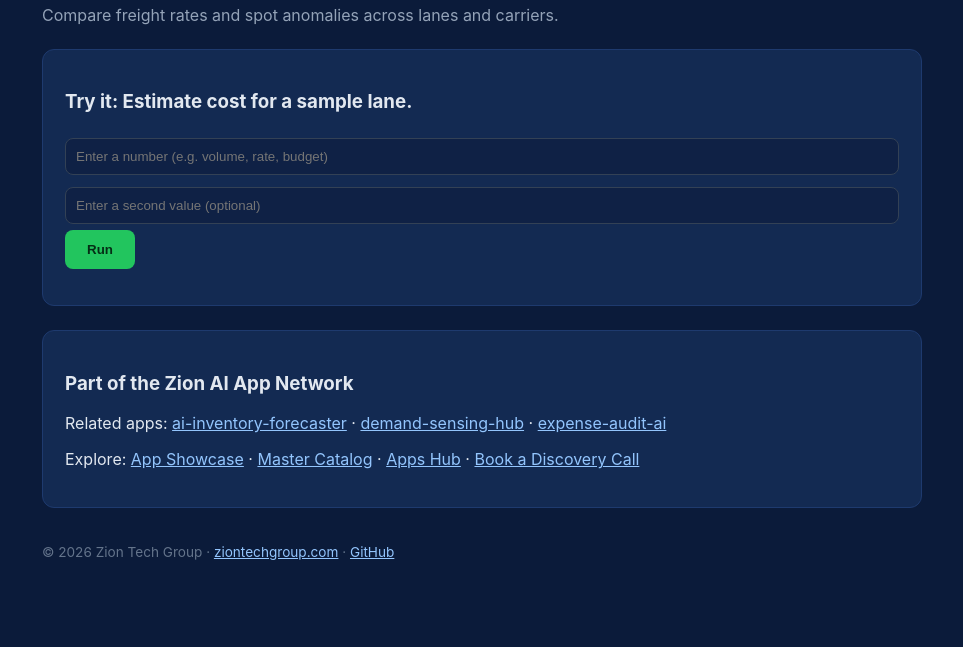
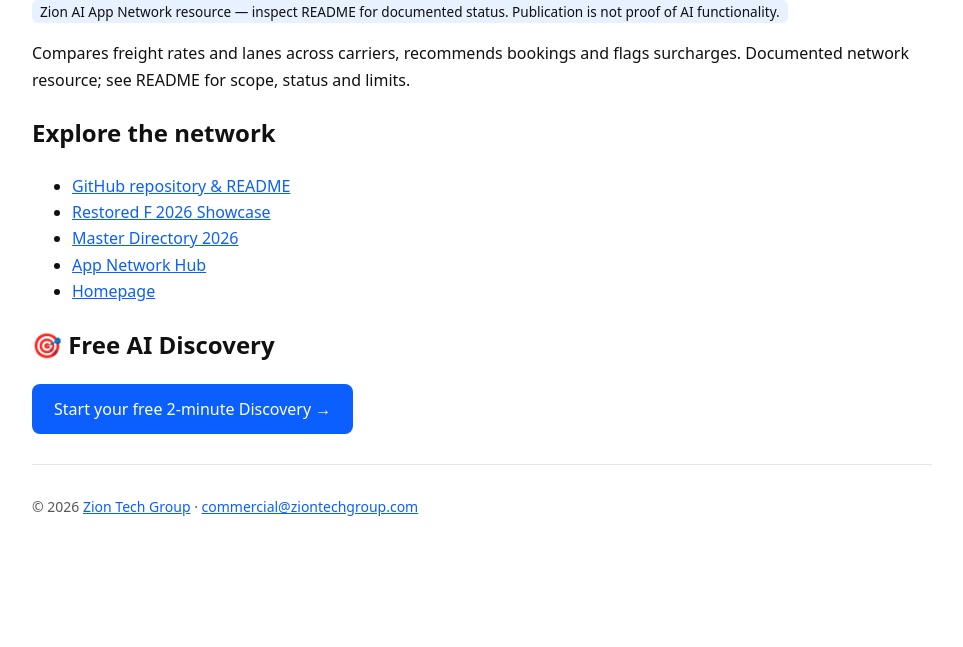
Before and after one commit to Zion-support/freight-rate-scout, a plain HTML site: page index.html in a window 1280 px wide. Shown: the part 153-800 px from the top of the page, without its empty margins (158-1121 px from the left). Drawn offline with Linux system fonts and the light colour scheme.

Commit message:
Add live landing + network interlinks (Restored F 2026)

```diff
--- a/index.html
+++ b/index.html
@@ -1,18 +1,12 @@
-<!DOCTYPE html>
-<html lang="en"><head><meta charset="UTF-8"><meta name="viewport" content="width=device-width,initial-scale=1.0">
-<title>Freight Rate Scout — Zion Tech Group AI App Network</title>
-<meta name="description" content="Compare freight rates and spot anomalies across lanes and carriers. Part of the Zion Tech Group AI App Network.">
-<style>body{font-family:-apple-system,Segoe UI,Roboto,sans-serif;margin:0;background:#0b1b3a;color:#e2e8f0}main{max-width:880px;margin:0 auto;padding:56px 24px}h1{font-size:2.2rem;margin-bottom:8px}.sub{color:#94a3b8}.card{background:#132a52;border:1px solid #1e3a6e;border-radius:12px;padding:22px;margin:24px 0}input{width:100%;padding:10px;border-radius:8px;border:1px solid #334155;background:#0f2145;color:#e2e8f0;margin:6px 0;box-sizing:border-box}button{background:#22c55e;border:none;color:#052e16;font-weight:700;padding:12px 22px;border-radius:8px;cursor:pointer}#out{margin-top:14px;color:#86efac;white-space:pre-wrap}a{color:#93c5fd}nav a{margin-right:14px;font-weight:600}footer{margin-top:36px;font-size:.85rem;color:#64748b}</style></head>
-<body><main>
-<nav><a href="https://ziontechgroup.com/">Home</a><a href="https://ziontechgroup.com/apps/">App Showcase</a><a href="https://ziontechgroup.com/tools/">Tools</a><a href="https://github.com/Zion-support/freight-rate-scout">GitHub</a></nav>
-<h1>Freight Rate Scout</h1><p class="sub">Compare freight rates and spot anomalies across lanes and carriers.</p>
-<div class="card"><h3>Try it: Estimate cost for a sample lane.</h3>
-<input id="a" placeholder="Enter a number (e.g. volume, rate, budget)"><input id="b" placeholder="Enter a second value (optional)">
-<button onclick="run()">Run</button><div id="out"></div></div>
-<div class="card"><h3>Part of the Zion AI App Network</h3>
-<p>Related apps: <a href="https://ziontechgroup.com/ai-inventory-forecaster/">ai-inventory-forecaster</a> · <a href="https://ziontechgroup.com/demand-sensing-hub/">demand-sensing-hub</a> · <a href="https://ziontechgroup.com/expense-audit-ai/">expense-audit-ai</a></p>
-<p>Explore: <a href="https://ziontechgroup.com/apps/">App Showcase</a> · <a href="https://github.com/Zion-support/zion-app-network">Master Catalog</a> · <a href="https://github.com/Zion-support/zion-apps-hub">Apps Hub</a> · <a href="https://ziontechgroup.com/discovery/">Book a Discovery Call</a></p></div>
-<footer>© 2026 Zion Tech Group · <a href="https://ziontechgroup.com">ziontechgroup.com</a> · <a href="https://github.com/Zion-support">GitHub</a></footer>
-</main>
-<script>function run(){const x=parseFloat(document.getElementById('a').value)||0;const y=parseFloat(document.getElementById('b').value)||1;const est=(x*y*0.12).toLocaleString(undefined,{maximumFractionDigits:0});document.getElementById('out').textContent="Estimated impact with Freight Rate Scout: ~"+est+" improvement potential.\nDemo estimate — connect your data for real results. Contact: https://ziontechgroup.com/discovery/";}</script>
-</body></html>
+<!doctype html>
+<html lang="en"><head><meta charset="utf-8"><meta name="viewport" content="width=device-width,initial-scale=1">
+<title>Freight Rate Scout — Zion AI App Network</title>
+<meta name="description" content="Compares freight rates and lanes across carriers, recommends bookings and flags surcharges. Documented network resource; see README. Publication is not proof of AI functionality.">
+<link rel="canonical" href="https://ziontechgroup.com/freight-rate-scout/">
+<style>body{font-family:system-ui,sans-serif;max-width:900px;margin:0 auto;padding:0 16px;line-height:1.65;color:#111}a{color:#0b5fff}nav.top{display:flex;gap:14px;flex-wrap:wrap;padding:14px 0;border-bottom:1px solid #e3e6f0}h1{color:#0b3d91}.badge{background:#e7f1ff;border-radius:6px;padding:.15rem .5rem;font-size:.85rem}.cta{background:#0b5fff;color:#fff!important;padding:12px 22px;border-radius:8px;text-decoration:none;display:inline-block}footer{border-top:1px solid #e3e6f0;margin-top:30px;padding:16px 0;font-size:14px;color:#555}</style></head><body>
+<nav class="top"><span><b><a href="https://ziontechgroup.com/">Zion Tech Group</a></b></span><a href="https://ziontechgroup.com/zion-app-network/">App Network</a><a href="https://ziontechgroup.com/discovery/">Free Discovery</a><a href="https://github.com/Zion-support/freight-rate-scout">GitHub</a></nav>
+<main><h1>Freight Rate Scout</h1><p><span class="badge">Zion AI App Network resource — inspect README for documented status. Publication is not proof of AI functionality.</span></p>
+<p>Compares freight rates and lanes across carriers, recommends bookings and flags surcharges. Documented network resource; see README for scope, status and limits.</p>
+<h2>Explore the network</h2><ul><li><a href="https://github.com/Zion-support/freight-rate-scout">GitHub repository &amp; README</a></li><li><a href="https://ziontechgroup.com/zion-app-network/app/network-restored-f-2026-showcase.html">Restored F 2026 Showcase</a></li><li><a href="https://ziontechgroup.com/zion-app-network/app/network-master-directory-2026.html">Master Directory 2026</a></li><li><a href="https://ziontechgroup.com/zion-app-network/">App Network Hub</a></li><li><a href="https://ziontechgroup.com/">Homepage</a></li></ul>
+<h2>🎯 Free AI Discovery</h2><p><a class="cta" href="https://ziontechgroup.com/discovery/">Start your free 2-minute Discovery →</a></p></main>
+<footer><p>© 2026 <a href="https://ziontechgroup.com">Zion Tech Group</a> · <a href="mailto:commercial@ziontechgroup.com">commercial@ziontechgroup.com</a></p></footer></body></html>
```
Also changed, not shown: 1 other file.
